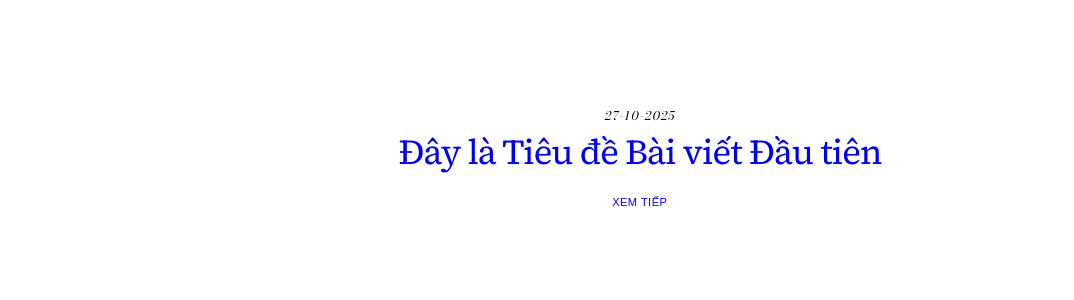
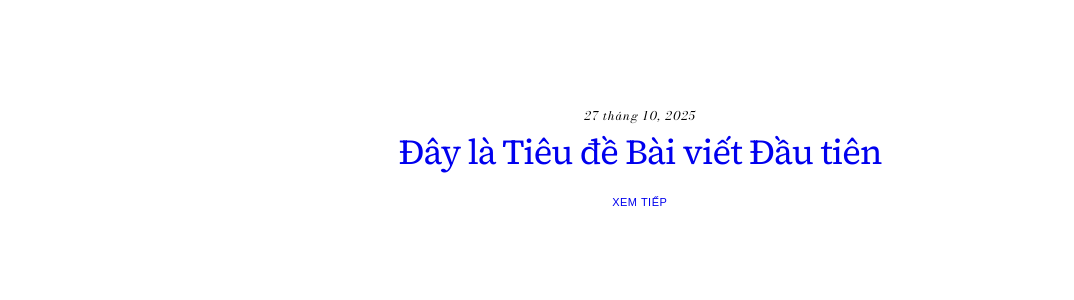
Before and after one commit to nuabuocthanhtho/nuabuocthanhtho.github.io, a Jekyll site: the page built from index.md, in a window 1280 px wide. Shown: the part 710-1010 px from the top of the page, without its empty margins (0-1074 px from the left). Built offline with Jekyll 4.4.1, drawn with Linux system fonts in a browser that asks for light colours; some web fonts are replaced.

Commit message:
Update index.md

```diff
--- a/index.md
+++ b/index.md
@@ -16,7 +16,7 @@ title: Trang chủ # Tiêu đề cho trang chủ
       </div>
 
       <div class='post1'>
-        <h2 class='home-date'>{{ post.date | date: "%d-%m-%Y" }}</h2>
+        <h2 class='home-date'>{{ post.date | date: "%d tháng %m, %Y" }}</h2>
         <div class='home-title' itemprop='name'>
           <a href="{{ post.url | relative_url }}">{{ post.title }}</a>
         </div>
```
